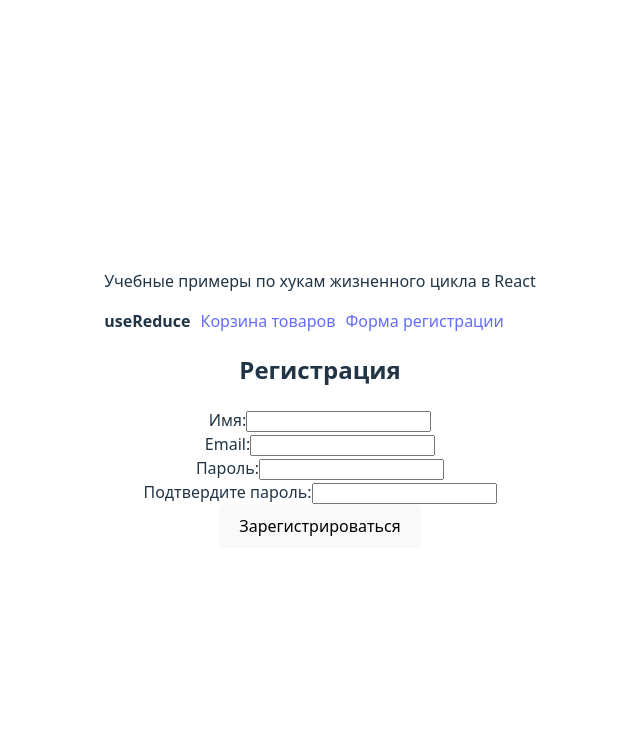
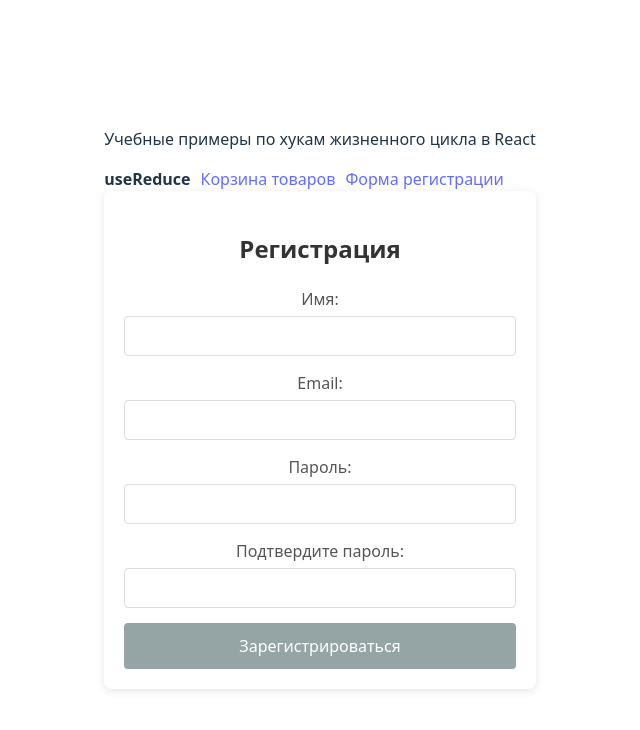
Before and after one commit to uliatumeneva161/reactHooks, a React (Vite) app: page / in a window 1280 px wide. Both pictures are taken after a click on the link "Форма регистрации". Shown: the top 730 px of the page, without its empty margins (320-960 px from the left). Built offline with nearby package versions, Linux system fonts and the light colour scheme.

Commit message:
Стилизация useReduce2

```diff
--- a/src/components/UseReducer2.jsx
+++ b/src/components/UseReducer2.jsx
@@ -1,4 +1,78 @@
 import { useReducer } from 'react';
+
+// Стили компонента
+const styles = {
+  formContainer: {
+    maxWidth: '400px',
+    margin: '0 auto',
+    padding: '20px',
+    borderRadius: '8px',
+    boxShadow: '0 2px 10px rgba(0, 0, 0, 0.1)',
+    backgroundColor: '#ffffff',
+  },
+  formTitle: {
+    textAlign: 'center',
+    color: '#333',
+    marginBottom: '20px',
+  },
+  formGroup: {
+    marginBottom: '15px',
+  },
+  formLabel: {
+    display: 'block',
+    marginBottom: '5px',
+    color: '#555',
+    fontWeight: '500',
+  },
+  formInput: {
+    width: '100%',
+    padding: '10px',
+    border: '1px solid #ddd',
+    borderRadius: '4px',
+    fontSize: '16px',
+    boxSizing: 'border-box',
+    transition: 'border-color 0.3s',
+  },
+  formInputError: {
+    borderColor: '#e74c3c',
+  },
+  errorMessage: {
+    color: '#e74c3c',
+    fontSize: '14px',
+    marginTop: '5px',
+    display: 'block',
+  },
+  submitButton: {
+    width: '100%',
+    padding: '12px',
+    backgroundColor: '#3498db',
+    color: 'white',
+    border: 'none',
+    borderRadius: '4px',
+    fontSize: '16px',
+    cursor: 'pointer',
+    transition: 'background-color 0.3s',
+  },
+  submitButtonDisabled: {
+    backgroundColor: '#95a5a6',
+    cursor: 'not-allowed',
+  },
+  alert: {
+    padding: '10px 15px',
+    borderRadius: '4px',
+    marginBottom: '20px',
+  },
+  alertSuccess: {
+    backgroundColor: '#d4edda',
+    color: '#155724',
+    border: '1px solid #c3e6cb',
+  },
+  alertError: {
+    backgroundColor: '#f8d7da',
+    color: '#721c24',
+    border: '1px solid #f5c6cb',
+  },
+};
 
 // Начальное состояние
 const initialState = {
@@ -22,42 +96,31 @@ const initialState = {
 // Типы действий
 const ActionTypes = {
   CHANGE_FIELD: 'CHANGE_FIELD',
-  SUBMIT_FORM: 'SUBMIT_FORM',
-  VALIDATE_FORM: 'VALIDATE_FORM',
-  CLEAR_FORM: 'CLEAR_FORM'
+  VALIDATE_FIELD: 'VALIDATE_FIELD',
+  VALIDATE_ALL: 'VALIDATE_ALL',
+  SUBMIT_START: 'SUBMIT_START',
+  SUBMIT_SUCCESS: 'SUBMIT_SUCCESS',
+  SUBMIT_ERROR: 'SUBMIT_ERROR',
+  RESET_FORM: 'RESET_FORM'
 };
 
-// Вспомогательные функции
-function validateField(field, value, formFields) {
-  switch (field) {
-    case 'name':
-      return value.trim() === '' ? 'Имя обязательно' : '';
-    case 'email':
-      const emailRegex = /^[^\s@]+@[^\s@]+\.[^\s@]+$/;
-      return emailRegex.test(value) ? '' : 'Некорректный email';
-    case 'password':
-      return value.length >= 6 ? '' : 'Минимум 6 символов';
-    case 'confirmPassword':
-      return value === formFields.password
-        ? ''
-        : 'Пароли не совпадают';
-    default:
-      return '';
+// Валидация полей
+const validators = {
+  name: (value) => value.trim() === '' ? 'Имя обязательно' : '',
+  email: (value) => {
+    const emailRegex = /^[^\s@]+@[^\s@]+\.[^\s@]+$/;
+    if (value.trim() === '') return 'Email обязателен';
+    return emailRegex.test(value) ? '' : 'Некорректный email';
+  },
+  password: (value) => {
+    if (value.trim() === '') return 'Пароль обязателен';
+    return value.length >= 6 ? '' : 'Минимум 6 символов';
+  },
+  confirmPassword: (value, formFields) => {
+    if (value.trim() === '') return 'Подтвердите пароль';
+    return value === formFields.password ? '' : 'Пароли не совпадают';
   }
-}
-
-function validateAllFields(formFields) {
-  const errors = {};
-  errors.name = validateField('name', formFields.name, formFields);
-  errors.email = validateField('email', formFields.email, formFields);
-  errors.password = validateField('password', formFields.password, formFields);
-  errors.confirmPassword = validateField(
-    'confirmPassword',
-    formFields.confirmPassword,
-    formFields
-  );
-  return errors;
-}
+};
 
 // Редьюсер
 function formReducer(state, action) {
@@ -68,18 +131,35 @@ function formReducer(state, action) {
         formFields: {
           ...state.formFields,
           [action.field]: action.value
-        },
+        }
+      };
+
+    case ActionTypes.VALIDATE_FIELD:
+      return {
+        ...state,
         errors: {
           ...state.errors,
-          [action.field]: validateField(
-            action.field,
-            action.value,
+          [action.field]: validators[action.field](
+            state.formFields[action.field],
             state.formFields
           )
         }
       };
 
-    case ActionTypes.SUBMIT_FORM:
+    case ActionTypes.VALIDATE_ALL:
+      const newErrors = {};
+      Object.keys(state.formFields).forEach(field => {
+        newErrors[field] = validators[field](
+          state.formFields[field],
+          state.formFields
+        );
+      });
+      return {
+        ...state,
+        errors: newErrors
+      };
+
+    case ActionTypes.SUBMIT_START:
       return {
         ...state,
         isSubmitting: true,
@@ -87,129 +167,161 @@ function formReducer(state, action) {
         submitSuccess: false
       };
 
-    case ActionTypes.VALIDATE_FORM:
+    case ActionTypes.SUBMIT_SUCCESS:
+      return {
+        ...initialState,
+        submitSuccess: true
+      };
+
+    case ActionTypes.SUBMIT_ERROR:
       return {
         ...state,
-        errors: validateAllFields(state.formFields),
-        submitSuccess: false,
-        submitError: ''
+        isSubmitting: false,
+        submitError: action.error
       };
 
-    case ActionTypes.CLEAR_FORM:
-      return {
-        ...initialState
-      };
+    case ActionTypes.RESET_FORM:
+      return initialState;
 
     default:
       return state;
   }
 }
 
-// Компонент
-function UseReducer2() {
+function RegistrationForm() {
   const [state, dispatch] = useReducer(formReducer, initialState);
+
+  const handleChange = (field) => (e) => {
+    const value = e.target.value;
+    dispatch({
+      type: ActionTypes.CHANGE_FIELD,
+      field,
+      value
+    });
+
+    dispatch({
+      type: ActionTypes.VALIDATE_FIELD,
+      field
+    });
+  };
 
   const handleSubmit = async (e) => {
     e.preventDefault();
 
-    // Перед отправкой обновляем все ошибки
-    dispatch({ type: ActionTypes.VALIDATE_FORM });
+    dispatch({ type: ActionTypes.VALIDATE_ALL });
 
-    // Если есть ошибки → выходим
-    if (Object.values(state.errors).some(error => error !== '')) {
-      return;
-    }
+    const hasErrors = Object.values(state.errors).some(error => error !== '');
+    if (hasErrors) return;
 
-    // Отправляем форму
-    dispatch({ type: ActionTypes.SUBMIT_FORM });
+    dispatch({ type: ActionTypes.SUBMIT_START });
 
     try {
-      // Моковая отправка
-      await new Promise(resolve => setTimeout(resolve, 1000));
+      await new Promise((resolve, reject) => {
+        setTimeout(() => {
+          resolve();
+        }, 1000);
+      });
 
-      // Успешно
-      dispatch({ type: ActionTypes.CLEAR_FORM });
-      dispatch({
-        type: ActionTypes.SUBMIT_FORM,
-        submitSuccess: true
-      });
+      dispatch({ type: ActionTypes.SUBMIT_SUCCESS });
     } catch (error) {
       dispatch({
-        type: ActionTypes.SUBMIT_FORM,
-        submitError: error.message
+        type: ActionTypes.SUBMIT_ERROR,
+        error: error.message
       });
     }
   };
 
+  const isFormValid = !Object.values(state.errors).some(error => error !== '') &&
+    Object.values(state.formFields).every(field => field.trim() !== '');
+
   return (
-    <div>
-      <h2>Регистрация</h2>
+    <div style={styles.formContainer}>
+      <h2 style={styles.formTitle}>Регистрация</h2>
 
-      {state.submitSuccess && <div className="success">Успех!</div>}
-      {state.submitError && <div className="error">Ошибка: {state.submitError}</div>}
+      {state.submitSuccess && (
+        <div style={{...styles.alert, ...styles.alertSuccess}}>
+          Регистрация прошла успешно!
+        </div>
+      )}
+
+      {state.submitError && (
+        <div style={{...styles.alert, ...styles.alertError}}>
+          Ошибка: {state.submitError}
+        </div>
+      )}
 
       <form onSubmit={handleSubmit}>
-        <div>
-          <label>Имя:</label>
+        <div style={styles.formGroup}>
+          <label style={styles.formLabel}>Имя:</label>
           <input
             type="text"
+            style={{
+              ...styles.formInput,
+              ...(state.errors.name ? styles.formInputError : {})
+            }}
             value={state.formFields.name}
-            onChange={(e) => dispatch({
-              type: ActionTypes.CHANGE_FIELD,
-              field: 'name',
-              value: e.target.value
-            })}
+            onChange={handleChange('name')}
           />
-          {state.errors.name && <span className="error">{state.errors.name}</span>}
+          {state.errors.name && (
+            <span style={styles.errorMessage}>{state.errors.name}</span>
+          )}
         </div>
 
-        <div>
-          <label>Email:</label>
+        <div style={styles.formGroup}>
+          <label style={styles.formLabel}>Email:</label>
           <input
             type="email"
+            style={{
+              ...styles.formInput,
+              ...(state.errors.email ? styles.formInputError : {})
+            }}
             value={state.formFields.email}
-            onChange={(e) => dispatch({
-              type: ActionTypes.CHANGE_FIELD,
-              field: 'email',
-              value: e.target.value
-            })}
+            onChange={handleChange('email')}
           />
-          {state.errors.email && <span className="error">{state.errors.email}</span>}
+          {state.errors.email && (
+            <span style={styles.errorMessage}>{state.errors.email}</span>
+          )}
         </div>
 
-        <div>
-          <label>Пароль:</label>
+        <div style={styles.formGroup}>
+          <label style={styles.formLabel}>Пароль:</label>
           <input
             type="password"
+            style={{
+              ...styles.formInput,
+              ...(state.errors.password ? styles.formInputError : {})
+            }}
             value={state.formFields.password}
-            onChange={(e) => dispatch({
-              type: ActionTypes.CHANGE_FIELD,
-              field: 'password',
-              value: e.target.value
-            })}
+            onChange={handleChange('password')}
           />
-          {state.errors.password && <span className="error">{state.errors.password}</span>}
+          {state.errors.password && (
+            <span style={styles.errorMessage}>{state.errors.password}</span>
+          )}
         </div>
 
-        <div>
-          <label>Подтвердите пароль:</label>
+        <div style={styles.formGroup}>
+          <label style={styles.formLabel}>Подтвердите пароль:</label>
           <input
             type="password"
+            style={{
+              ...styles.formInput,
+              ...(state.errors.confirmPassword ? styles.formInputError : {})
+            }}
             value={state.formFields.confirmPassword}
-            onChange={(e) => dispatch({
-              type: ActionTypes.CHANGE_FIELD,
-              field: 'confirmPassword',
-              value: e.target.value
-            })}
+            onChange={handleChange('confirmPassword')}
           />
           {state.errors.confirmPassword && (
-            <span className="error">{state.errors.confirmPassword}</span>
+            <span style={styles.errorMessage}>{state.errors.confirmPassword}</span>
           )}
         </div>
 
         <button
           type="submit"
-          disabled={state.isSubmitting}
+          style={{
+            ...styles.submitButton,
+            ...(!isFormValid || state.isSubmitting ? styles.submitButtonDisabled : {})
+          }}
+          disabled={state.isSubmitting || !isFormValid}
         >
           {state.isSubmitting ? 'Отправка...' : 'Зарегистрироваться'}
         </button>
@@ -218,4 +330,4 @@ function UseReducer2() {
   );
 }
 
-export default UseReducer2;
+export default RegistrationForm;
```
Also changed, not shown: src/App.css (line endings or trailing spaces).
